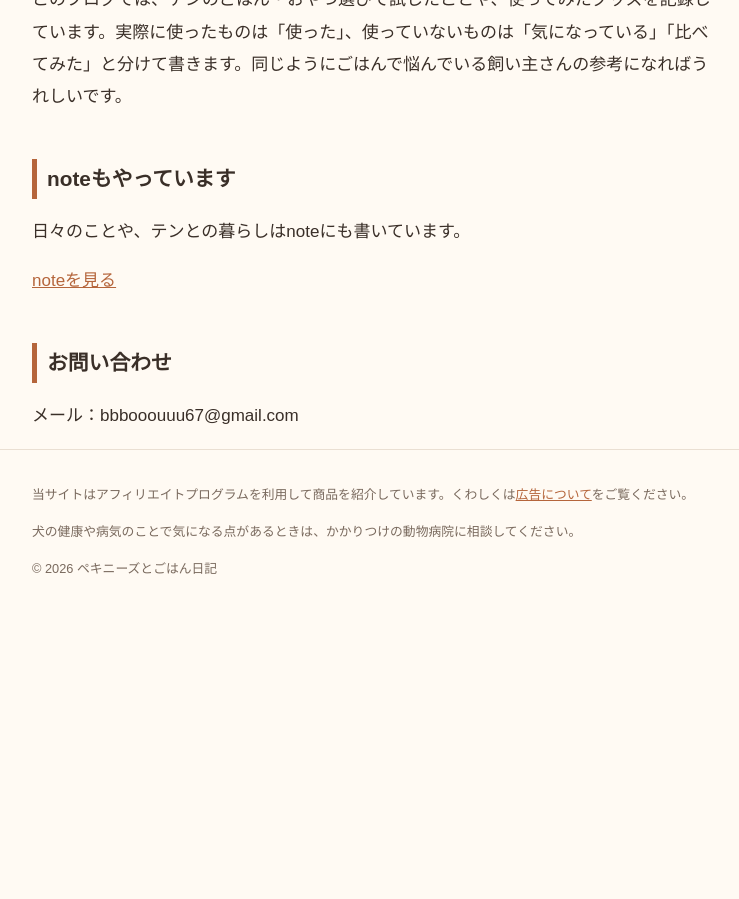
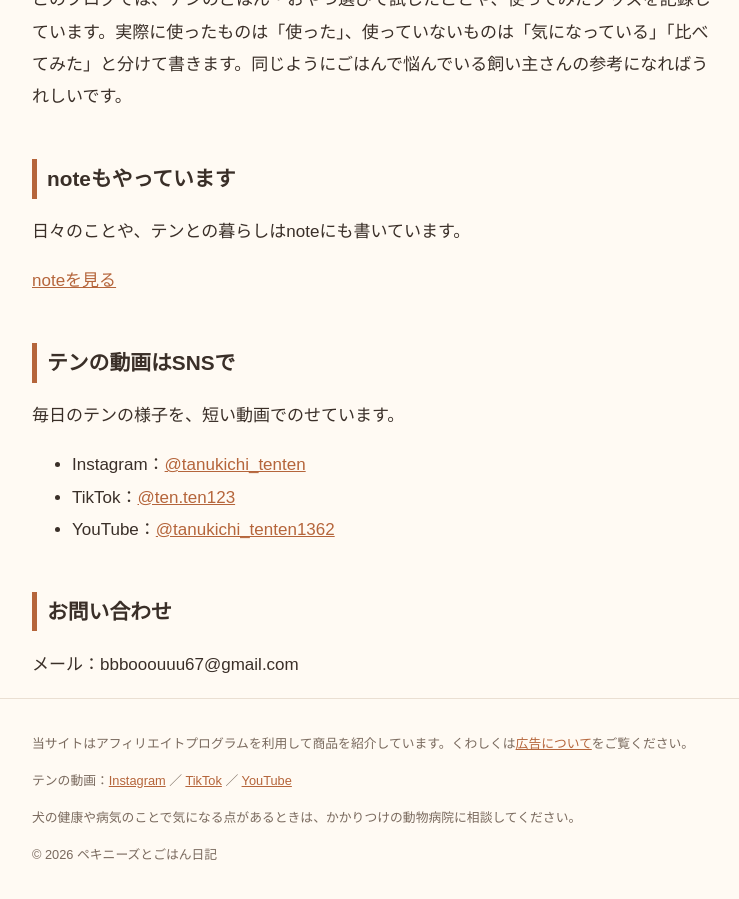
Before and after one commit to bbbooouuu67/bbbooouuu67.github.io, a Jekyll site: the page built from about.md, in a window 1280 px wide and 900 px high, scrolled down 1293 px. Shown: the whole window, without its empty margins (264-1003 px from the left). Built offline with Jekyll 4.4.1, drawn with Linux system fonts in a browser that asks for light colours; before the commit the page ends 1907 px from its top, so only the background shows below that.

Commit message:
運営者紹介とフッターにテンのSNS（Instagram・TikTok・YouTube）へのリンクを追加
Co-Authored-By: Claude Opus 5.5 <noreply@anthropic.com>
Claude-Session: https://claude.ai/code/session_01AA1Hro1Yb3jyzrrayca4N3

```diff
--- a/_layouts/default.html
+++ b/_layouts/default.html
@@ -25,6 +25,7 @@
   <footer class="site-footer">
     <div class="wrap">
       <p>当サイトはアフィリエイトプログラムを利用して商品を紹介しています。くわしくは<a href="{{ '/privacy/' | relative_url }}">広告について</a>をご覧ください。</p>
+      <p>テンの動画：<a href="https://www.instagram.com/tanukichi_tenten/">Instagram</a> ／ <a href="https://www.tiktok.com/@ten.ten123">TikTok</a> ／ <a href="https://www.youtube.com/@tanukichi_tenten1362">YouTube</a></p>
       <p>犬の健康や病気のことで気になる点があるときは、かかりつけの動物病院に相談してください。</p>
       <p>&copy; {{ 'now' | date: '%Y' }} {{ site.title }}</p>
     </div>
--- a/about.md
+++ b/about.md
@@ -18,6 +18,14 @@ permalink: /about/
 
 [noteを見る](https://note.com/bbbooouuu67)
 
+## テンの動画はSNSで
+
+毎日のテンの様子を、短い動画でのせています。
+
+- Instagram：[@tanukichi_tenten](https://www.instagram.com/tanukichi_tenten/)
+- TikTok：[@ten.ten123](https://www.tiktok.com/@ten.ten123)
+- YouTube：[@tanukichi_tenten1362](https://www.youtube.com/@tanukichi_tenten1362)
+
 ## お問い合わせ
 
 メール：bbbooouuu67@gmail.com
```
